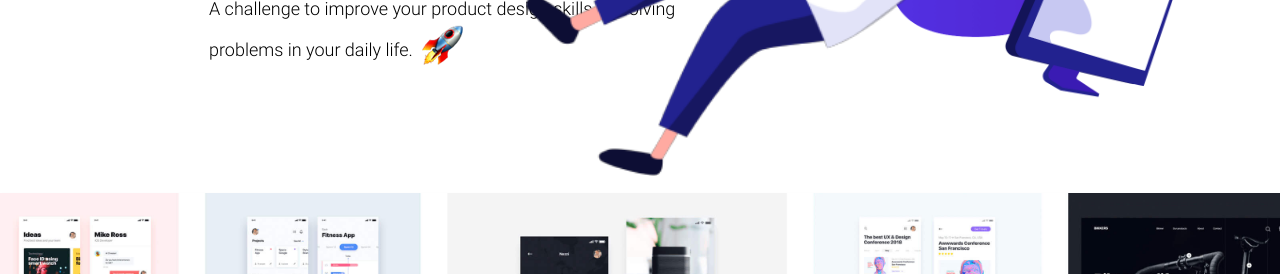
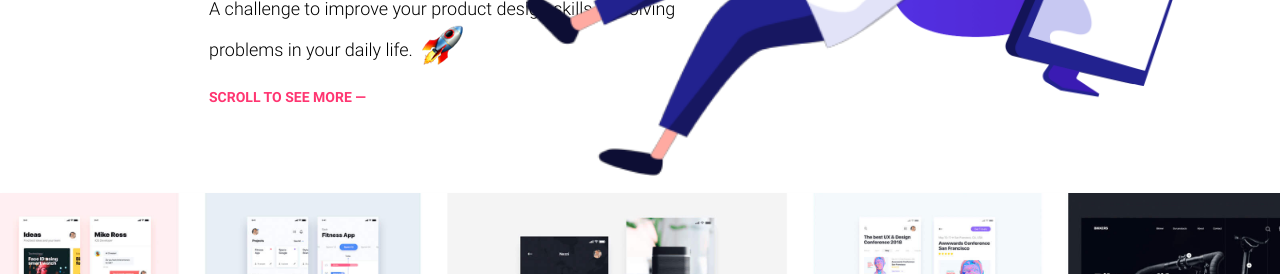
Before and after one commit to PeterWolf242/TheDesignProject, a plain HTML site: page index.html in a window 1280 px wide. Shown: the part 526-800 px from the top of the page. Drawn offline with Linux system fonts and the light colour scheme.

Commit message:
Scroll-Schrift hinzugefügt

```diff
--- a/assets/css/style.css
+++ b/assets/css/style.css
@@ -138,6 +138,14 @@ header p {
   font-size: 18px;
   font-weight: 300;
   margin-top: 20px;
+}
+
+.article_top_section .scroll_more {
+  font-family: 'Roboto-Bold', sans-serif;
+  font-size: 14px;
+  font-weight: 700;
+  color: var(--color_red_rose);
+  text-transform: uppercase;
 }
 
 .rocket_article {
--- a/index.html
+++ b/index.html
@@ -52,6 +52,7 @@
             aria-label="Rocket"
           />
         </div>
+        <p class="scroll_more">Scroll to see more —</p>
       </article>
     </header>
 
```
